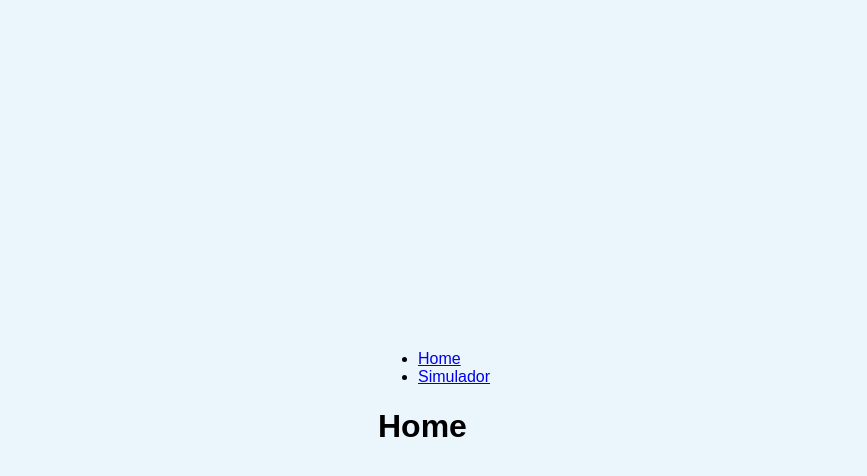
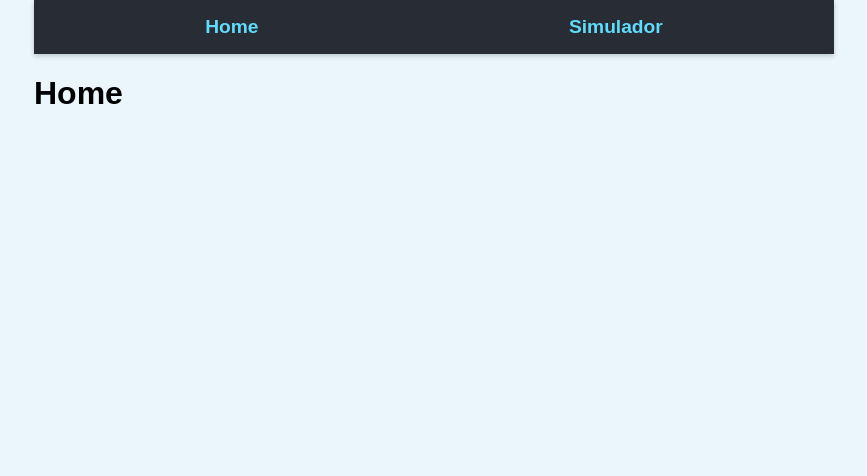
Before and after one commit to jaimezzapata/simulador-seguros, a React (Vite) app: page / in a window 1280 px wide. Shown: the top 476 px of the page, without its empty margins (206-1073 px from the left). Built offline with nearby package versions, Linux system fonts and the light colour scheme.

Commit message:
Estilos al Home

```diff
--- a/src/index.css
+++ b/src/index.css
@@ -7,3 +7,60 @@ body {
   height: 100vh;
   margin: 0;
 }
+
+.home{
+  min-width: 100vh;
+  min-height: 100vh;
+  display: flex;
+  flex-direction: column;
+  justify-content: flex-start;
+}
+
+/* Estilo general del header */
+.header {
+  background-color: #282c34; /* Fondo oscuro */
+  padding: 1rem; /* Espaciado alrededor */
+  display: flex; /* Alinear elementos */
+  justify-content: center; /* Centrar el contenido horizontalmente */
+  box-shadow: 0 2px 5px rgba(0, 0, 0, 0.2); /* Sombra elegante */
+}
+
+/* Estilo del contenedor de navegación */
+.nav {
+  max-width: 1200px; /* Ancho máximo para centrar */
+  width: 100%; /* Ancho completo en pantallas pequeñas */
+}
+
+/* Estilo de la lista de navegación */
+.nav-list {
+  display: flex; /* Mostrar elementos en línea */
+  list-style: none; /* Quitar viñetas */
+  margin: 0; /* Eliminar márgenes */
+  padding: 0; /* Eliminar padding */
+  justify-content: space-around; /* Espaciar los elementos uniformemente */
+}
+
+/* Estilo de los elementos de la lista */
+.nav-item {
+  margin: 0 1rem; /* Separación entre ítems */
+}
+
+/* Estilo de los enlaces */
+.nav-link {
+  text-decoration: none; /* Quitar subrayado */
+  color: #61dafb; /* Azul claro */
+  font-size: 1.2rem; /* Tamaño de texto */
+  font-weight: bold; /* Texto en negrita */
+  transition: color 0.3s ease; /* Animación suave */
+}
+
+/* Hover en los enlaces */
+.nav-link:hover {
+  color: #ffffff; /* Cambiar a blanco al pasar el cursor */
+}
+
+/* Activo (puedes personalizar esto según tus rutas activas) */
+.nav-link-active {
+  color: #ffffff; /* Blanco para el enlace activo */
+  border-bottom: 2px solid #61dafb; /* Subrayado decorativo */
+}
--- a/src/pages/Home.jsx
+++ b/src/pages/Home.jsx
@@ -2,7 +2,7 @@ import Header from "../components/Header";
 
 const Home = () => {
   return (
-    <div>
+    <div className="home">
       <Header />
       <h1>Home</h1>
     </div>
```
